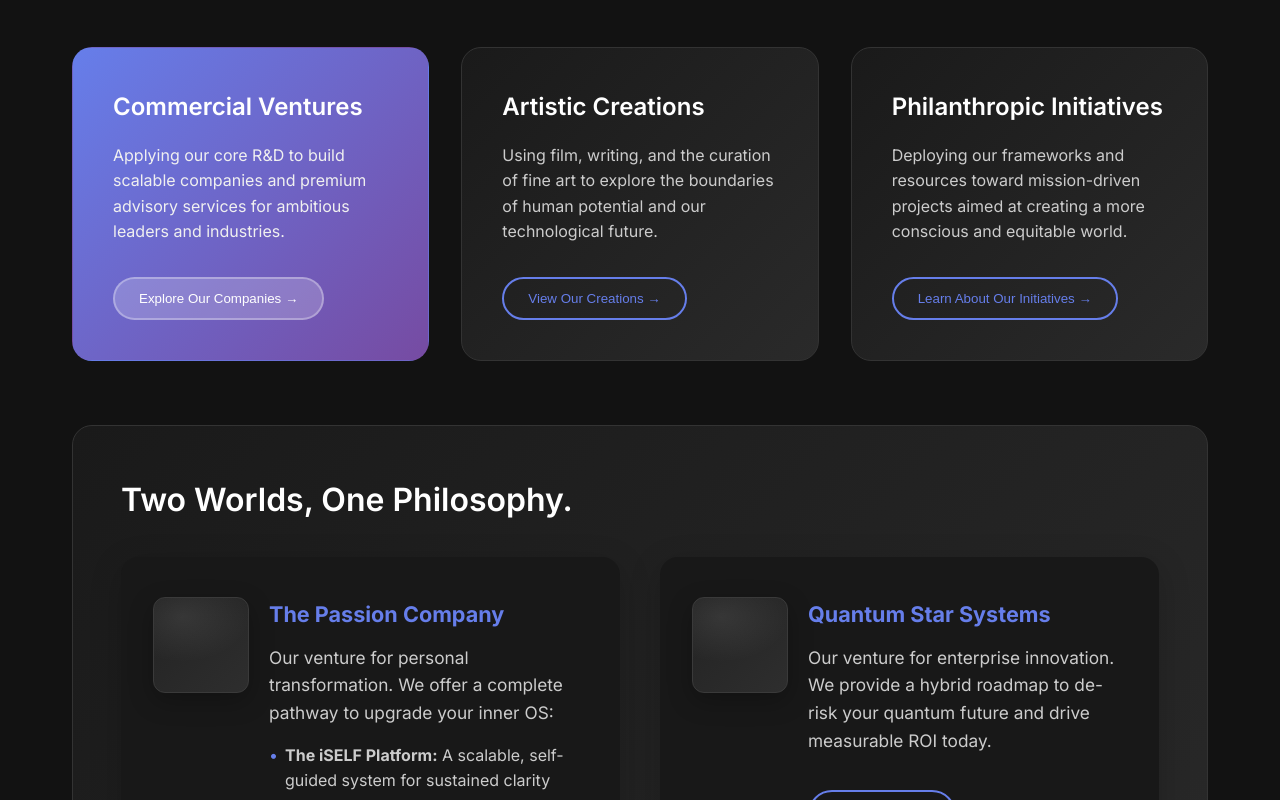
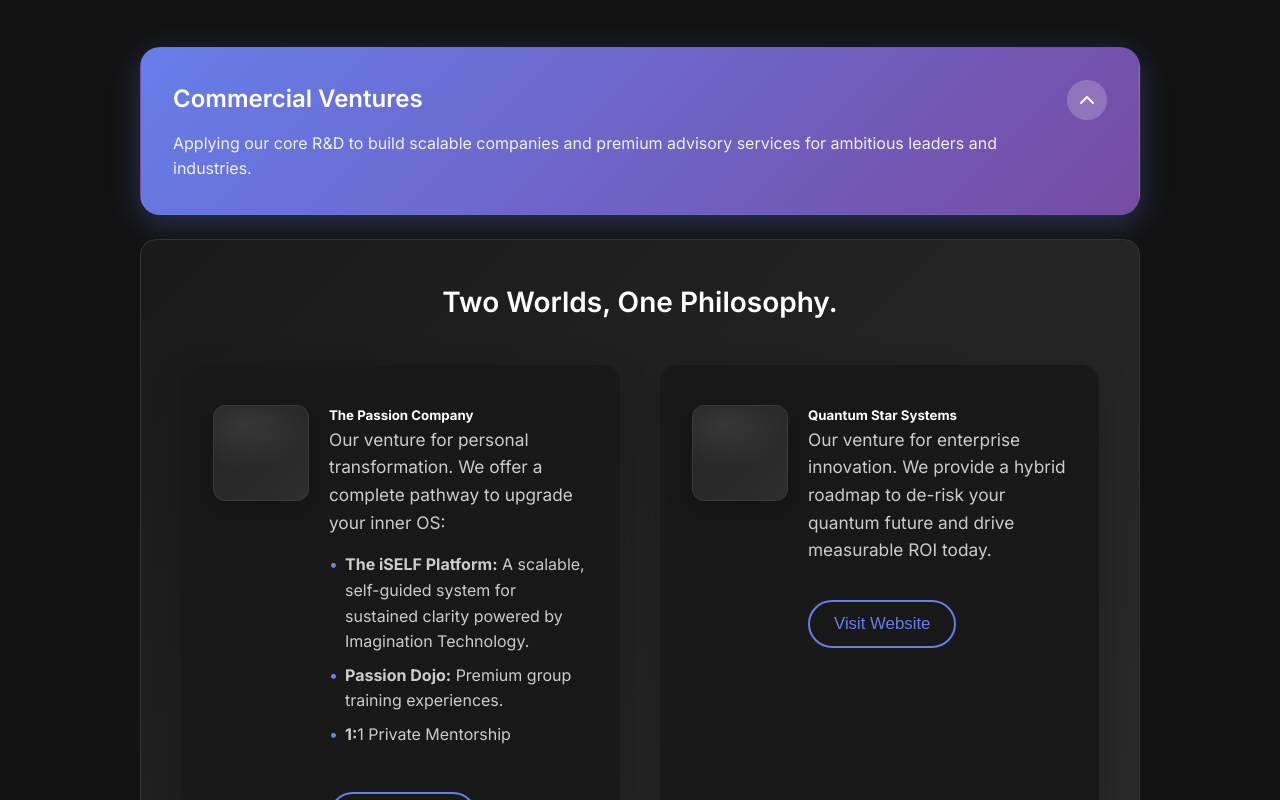
Before and after one commit to jlasman/lasmanfactory, a React (Vite) app: page / in a window 1280 px wide. Shown: the part 1700-2500 px from the top of the page. Built offline with nearby package versions, Linux system fonts and the light colour scheme.

Commit message:
Updated main.css

```diff
--- a/src/components/Work.jsx
+++ b/src/components/Work.jsx
@@ -59,38 +59,43 @@
 }
 
 export default function Work() {
-  const [activeSpoke, setActiveSpoke] = useState('ventures')
+  const [expandedSpoke, setExpandedSpoke] = useState('ventures')
+
+  const toggleSpoke = (spoke) => {
+    setExpandedSpoke(expandedSpoke === spoke ? null : spoke)
+  }
 
   return (
     <section id="work" className="work">
       <div className="container">
         <h2 className="work__headline">From the Lab to the Real World.</h2>
 
-        <div className="work__cards">
+        <div className="work__accordion">
           <WorkCard
+            id="ventures"
             title="Commercial Ventures"
             description="Applying our core R&D to build scalable companies and premium advisory services for ambitious leaders and industries."
-            ctaText="Explore Our Companies →"
-            active={activeSpoke === 'ventures'}
-            onClick={() => setActiveSpoke('ventures')}
+            expanded={expandedSpoke === 'ventures'}
+            onToggle={() => toggleSpoke('ventures')}
+            data={workData.ventures}
           />
           <WorkCard
+            id="creations"
             title="Artistic Creations"
             description="Using film, writing, and the curation of fine art to explore the boundaries of human potential and our technological future."
-            ctaText="View Our Creations →"
-            active={activeSpoke === 'creations'}
-            onClick={() => setActiveSpoke('creations')}
+            expanded={expandedSpoke === 'creations'}
+            onToggle={() => toggleSpoke('creations')}
+            data={workData.creations}
           />
           <WorkCard
+            id="initiatives"
             title="Philanthropic Initiatives"
             description="Deploying our frameworks and resources toward mission-driven projects aimed at creating a more conscious and equitable world."
-            ctaText="Learn About Our Initiatives →"
-            active={activeSpoke === 'initiatives'}
-            onClick={() => setActiveSpoke('initiatives')}
+            expanded={expandedSpoke === 'initiatives'}
+            onToggle={() => toggleSpoke('initiatives')}
+            data={workData.initiatives}
           />
         </div>
-
-        <WorkContent data={workData[activeSpoke]} />
       </div>
     </section>
   )
--- a/src/components/WorkCard.jsx
+++ b/src/components/WorkCard.jsx
@@ -1,16 +1,76 @@
-export default function WorkCard({ title, description, ctaText, active, onClick }) {
-  const handleCtaClick = (e) => {
-    e.stopPropagation()
-    console.log(`Navigate to ${title}`)
-  }
+export default function WorkCard({ id, title, description, expanded, onToggle, data }) {
+  return (
+    <div className="work__card-wrapper">
+      <div
+        className={`work__card ${expanded ? 'work__card--expanded' : ''}`}
+        onClick={onToggle}
+        role="button"
+        tabIndex={0}
+        aria-expanded={expanded}
+        aria-controls={`work-content-${id}`}
+        onKeyDown={(e) => {
+          if (e.key === 'Enter' || e.key === ' ') {
+            e.preventDefault()
+            onToggle()
+          }
+        }}
+      >
+        <div className="work__card-header">
+          <div className="work__card-text">
+            <h3 className="work__card-title">{title}</h3>
+            <p className="work__card-description">{description}</p>
+          </div>
+          <div className="work__card-icon">
+            <svg
+              width="24"
+              height="24"
+              viewBox="0 0 24 24"
+              fill="none"
+              stroke="currentColor"
+              strokeWidth="2"
+              strokeLinecap="round"
+              strokeLinejoin="round"
+              className="work__card-chevron"
+            >
+              <polyline points="6 9 12 15 18 9"></polyline>
+            </svg>
+          </div>
+        </div>
+      </div>
 
-  return (
-    <div className={`work__card ${active ? 'active' : ''}`} onClick={onClick}>
-      <h3 className="work__card-title">{title}</h3>
-      <p className="work__card-description">{description}</p>
-      <button className="work__card-cta" onClick={handleCtaClick}>
-        {ctaText}
-      </button>
+      <div
+        id={`work-content-${id}`}
+        className={`work__card-content ${expanded ? 'work__card-content--expanded' : ''}`}
+        aria-hidden={!expanded}
+      >
+        <div className="work__card-content-inner">
+          <h4 className="work__content-headline">{data.title}</h4>
+          <div className="work__spoke-list">
+            {data.items.map((item, index) => (
+              <div key={index} className="work__spoke">
+                <div className="work__spoke-media" aria-hidden="true">
+                  <div className="work__spoke-logo" title="Logo placeholder"></div>
+                </div>
+                <div className="work__spoke-body">
+                  <h5>{item.title}</h5>
+                  <p>{item.description}</p>
+                  {item.features && (
+                    <ul>
+                      {item.features.map((feature, idx) => (
+                        <li key={idx}>
+                          <strong>{feature.split(':')[0]}:</strong>
+                          {feature.split(':')[1]}
+                        </li>
+                      ))}
+                    </ul>
+                  )}
+                  {index < 2 && <button className="work__spoke-btn">Visit Website</button>}
+                </div>
+              </div>
+            ))}
+          </div>
+        </div>
+      </div>
     </div>
   )
 }
--- a/src/styles/main.css
+++ b/src/styles/main.css
@@ -242,82 +242,126 @@
     letter-spacing: -0.02em;
 }
 
-.work__cards {
-    display: grid;
-    grid-template-columns: repeat(auto-fit, minmax(300px, 1fr));
-    gap: 2rem;
-    margin-bottom: 4rem;
+.work__accordion {
+    display: flex;
+    flex-direction: column;
+    gap: 1.5rem;
+    max-width: 1000px;
+    margin: 0 auto;
+}
+
+.work__card-wrapper {
+    display: flex;
+    flex-direction: column;
 }
 
 .work__card {
     background: linear-gradient(135deg, #1a1a1a 0%, #2a2a2a 100%);
-    padding: 2.5rem;
+    padding: 2rem;
     border-radius: 20px;
     cursor: pointer;
     transition: all 0.3s ease;
     border: 1px solid #333;
+    outline: none;
 }
 
 .work__card:hover {
-    transform: translateY(-5px);
-    box-shadow: 0 20px 40px rgba(0, 0, 0, 0.3);
     border-color: #667eea;
+    box-shadow: 0 8px 24px rgba(102, 126, 234, 0.15);
 }
 
-.work__card.active {
+.work__card:focus-visible {
+    border-color: #667eea;
+    box-shadow: 0 0 0 3px rgba(102, 126, 234, 0.2);
+}
+
+.work__card--expanded {
     background: linear-gradient(135deg, #667eea 0%, #764ba2 100%);
     border-color: transparent;
+    box-shadow: 0 8px 32px rgba(102, 126, 234, 0.3);
+}
+
+.work__card-header {
+    display: flex;
+    justify-content: space-between;
+    align-items: flex-start;
+    gap: 2rem;
+}
+
+.work__card-text {
+    flex: 1;
 }
 
 .work__card-title {
     font-size: 1.5rem;
     font-weight: 600;
-    margin-bottom: 1rem;
+    margin-bottom: 0.75rem;
+    color: #ffffff;
 }
 
 .work__card-description {
     color: #cccccc;
-    margin-bottom: 2rem;
     line-height: 1.6;
+    margin: 0;
+    font-size: 1rem;
 }
 
-.work__card.active .work__card-description {
+.work__card--expanded .work__card-description {
     color: #f0f0f0;
 }
 
-.work__card-cta {
-    background: transparent;
-    color: #667eea;
-    border: 2px solid #667eea;
-    padding: 0.75rem 1.5rem;
-    border-radius: 25px;
-    cursor: pointer;
+.work__card-icon {
+    display: flex;
+    align-items: center;
+    justify-content: center;
+    width: 40px;
+    height: 40px;
+    flex-shrink: 0;
+    background: rgba(255, 255, 255, 0.1);
+    border-radius: 50%;
     transition: all 0.3s ease;
-    font-weight: 500;
 }
 
-.work__card.active .work__card-cta {
+.work__card--expanded .work__card-icon {
     background: rgba(255, 255, 255, 0.2);
-    color: white;
-    border-color: rgba(255, 255, 255, 0.3);
 }
 
-.work__card-cta:hover {
-    background: #667eea;
-    color: white;
+.work__card-chevron {
+    transition: transform 0.3s ease;
+    color: #cccccc;
 }
 
-.work__content {
+.work__card--expanded .work__card-chevron {
+    transform: rotate(180deg);
+    color: #ffffff;
+}
+
+.work__card-content {
+    max-height: 0;
+    overflow: hidden;
+    opacity: 0;
+    transition: max-height 0.4s ease, opacity 0.3s ease, margin-top 0.3s ease;
+}
+
+.work__card-content--expanded {
+    max-height: 5000px;
+    opacity: 1;
+    margin-top: 1.5rem;
+}
+
+.work__card-content-inner {
     background: linear-gradient(135deg, #1a1a1a 0%, #2a2a2a 100%);
-    padding: 3rem;
-    border-radius: 20px;
+    padding: 2.5rem;
+    border-radius: 16px;
     border: 1px solid #333;
 }
 
 .work__content-headline {
-    font-size: 2rem;
+    font-size: 1.75rem;
     font-weight: 600;
-    margin-bottom: 2rem;
+    margin-bottom: 2.5rem;
+    color: #ffffff;
+    text-align: center;
 }
 
 /* Shared list wrapper for work spokes */
@@ -933,18 +977,45 @@
     }
     .creator__image { justify-self: center; }
 
-    .work__cards {
-        grid-template-columns: 1fr;
+    .work__accordion {
+        gap: 1rem;
     }
 
-    .work__content {
-        padding: 2rem;
+    .work__card {
+        padding: 1.5rem;
+    }
+
+    .work__card-header {
+        gap: 1rem;
+    }
+
+    .work__card-title {
+        font-size: 1.25rem;
+    }
+
+    .work__card-description {
+        font-size: 0.95rem;
+    }
+
+    .work__card-icon {
+        width: 36px;
+        height: 36px;
+    }
+
+    .work__card-content-inner {
+        padding: 1.5rem;
+    }
+
+    .work__content-headline {
+        font-size: 1.5rem;
+        margin-bottom: 2rem;
     }
 
     .work__spoke {
         display: flex;
         flex-direction: column;
         align-items: center;
+        text-align: center;
     }
     .work__spoke-media,
     .work__spoke-logo {
@@ -954,6 +1025,7 @@
     }
     .work__spoke-list {
         grid-template-columns: 1fr;
+        gap: 2rem;
     }
 
     .container {
```
